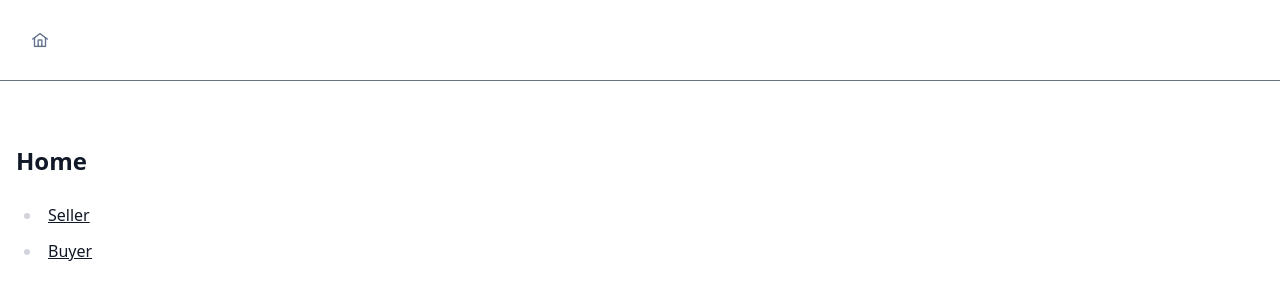
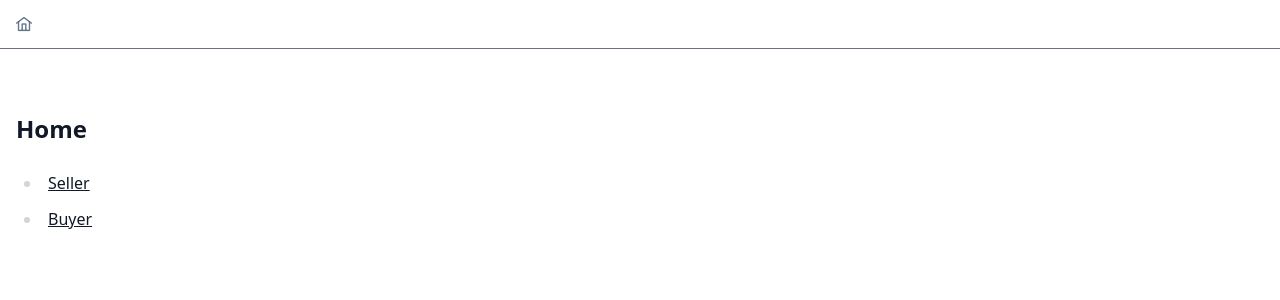
Before and after one commit to servernoj/privy-demo-1, a React (Vite) app: page / in a window 1280 px wide. Shown: the top 300 px of the page. Built offline with nearby package versions, Linux system fonts and the light colour scheme.

Commit message:
ui polishing

```diff
--- a/src/App.tsx
+++ b/src/App.tsx
@@ -8,7 +8,7 @@ import { Button } from 'primereact/button'
 function App () {
   return <BrowserRouter>
     <main className='flex flex-col overflow-y-hidden'>
-      <section className='basis-16 p-4 flex items-center border-b border-surface-500'>
+      <section className='basis-12 flex items-center border-b border-surface-500'>
         <Link to="/">
           <Button severity="secondary" icon="pi pi-home" rounded text/>
         </Link>
```
